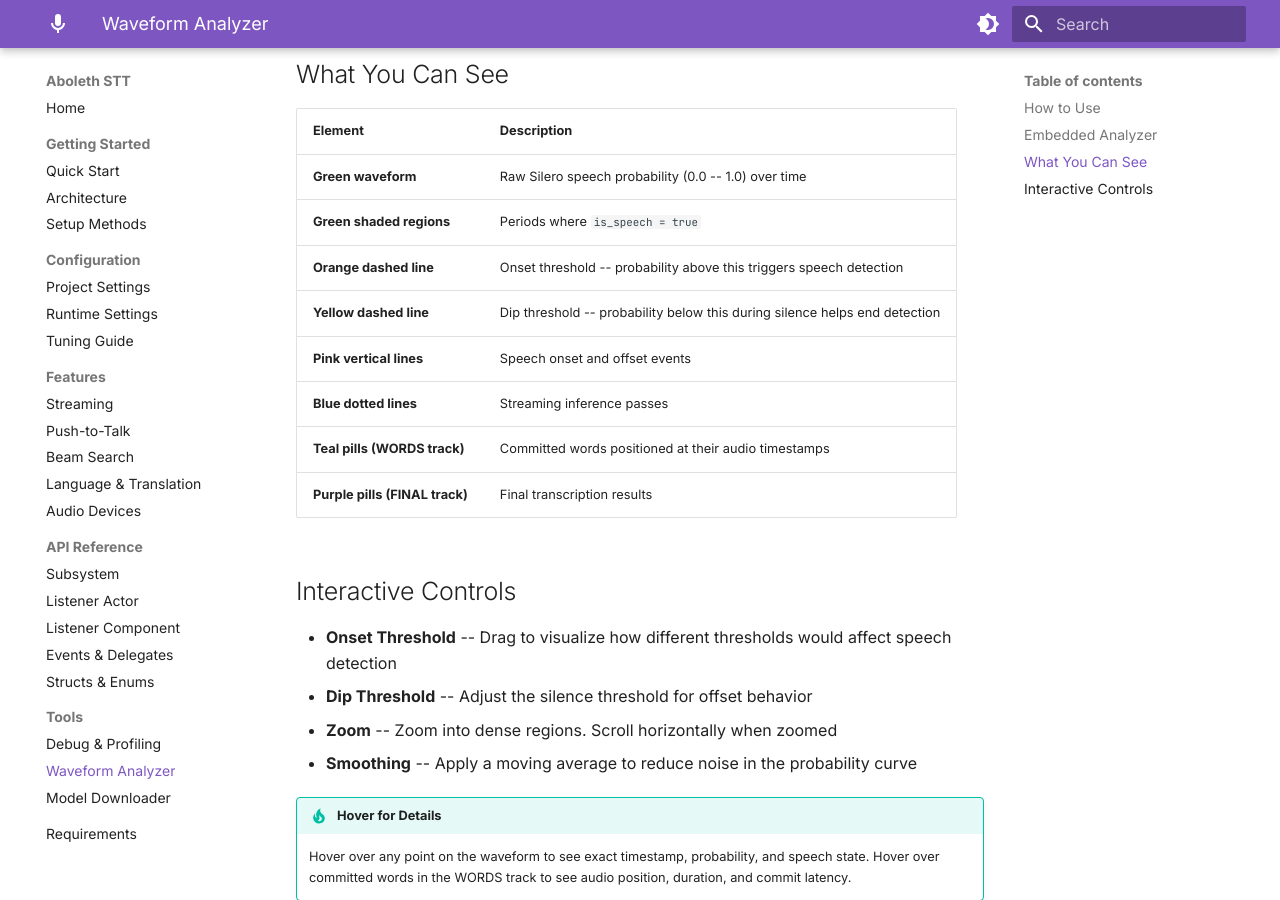
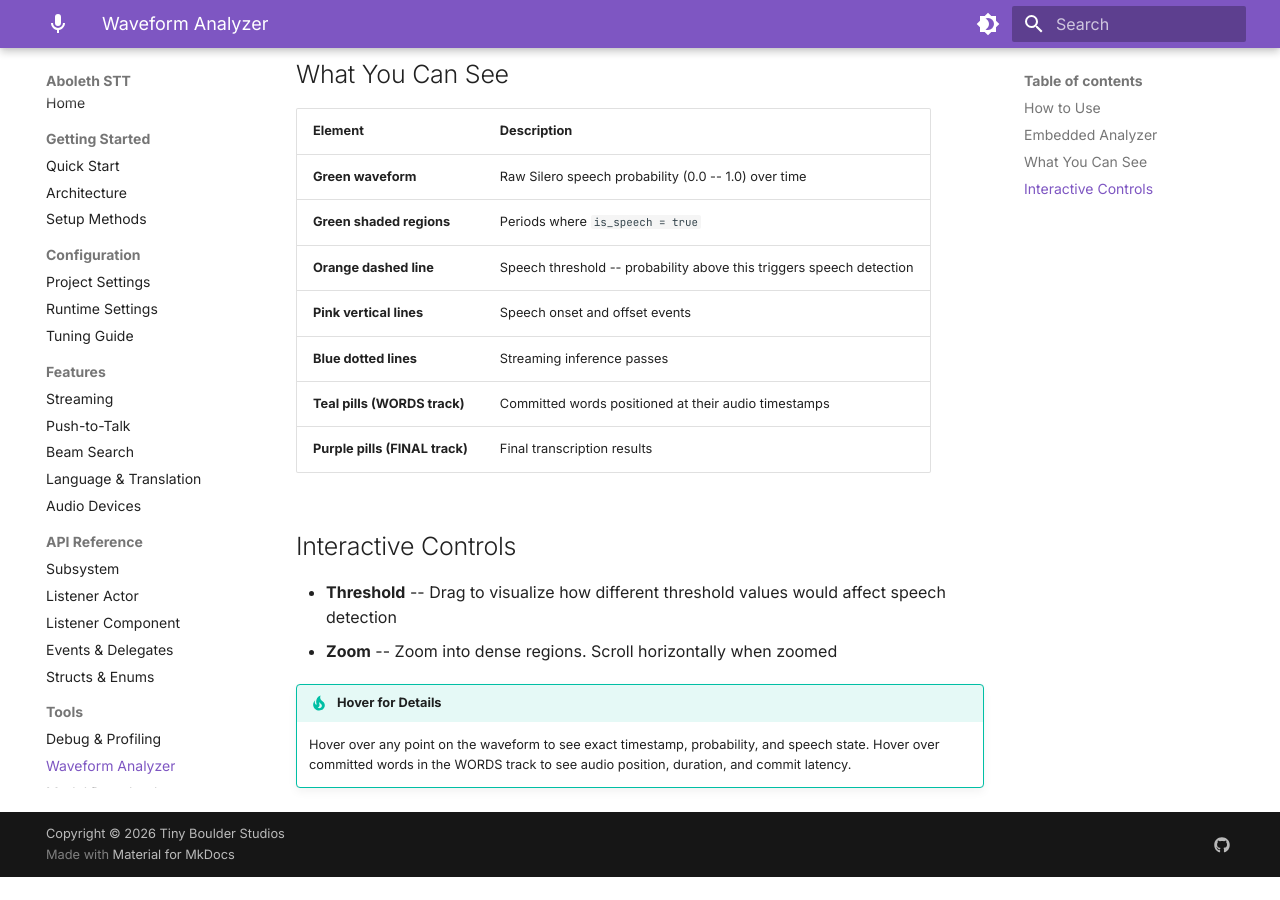
Before and after one commit to jmathis34/aboleth-docs, an MkDocs documentation site: the page built from docs/tools/waveform-analyzer.md, in a window 1280 px wide and 900 px high, scrolled down 1430 px. Built offline with MkDocs 1.6.1 and Material for MkDocs 9.7.7, drawn with Linux system fonts in a browser that asks for light colours; after the commit the page ends 2307 px from its top, so only the background shows below that.

Commit message:
Remove dip threshold and smoothing from waveform analyzer
Neither feature exists in the plugin. Cleaned up HTML controls,
legend, drawing code, and docs page to match actual VAD params.

Co-Authored-By: Claude Opus 4.6 <noreply@anthropic.com>

```diff
--- a/docs/tools/SileroWaveformAnalyzer.html
+++ b/docs/tools/SileroWaveformAnalyzer.html
@@ -181,29 +181,21 @@ canvas {
 </div>
 
 <div class="controls" id="controls" style="display:none">
-    <label>Onset Threshold:
+    <label>Threshold:
         <input type="range" id="onset-thresh" min="0" max="1" step="0.05" value="0.5">
         <span id="onset-thresh-val">0.50</span>
-    </label>
-    <label>Dip Threshold:
-        <input type="range" id="dip-thresh" min="0" max="1" step="0.05" value="0.3">
-        <span id="dip-thresh-val">0.30</span>
     </label>
     <label>Zoom:
         <input type="range" id="zoom" min="1" max="20" step="0.5" value="1">
         <span id="zoom-val">1x</span>
     </label>
     <button class="secondary" onclick="resetZoom()">Reset Zoom</button>
-    <label>Smoothing:
-        <input type="number" id="smoothing" min="1" max="30" value="1">
-    </label>
 </div>
 
 <div class="legend" id="legend" style="display:none">
     <div class="legend-item"><div class="legend-color" style="background:#00ff88"></div> Probability</div>
     <div class="legend-item"><div class="legend-color" style="background:rgba(0,255,136,0.15); height:12px"></div> Speech Active</div>
-    <div class="legend-item"><div class="legend-color" style="background:#ff6b35; height:2px; border-style:dashed"></div> Onset Threshold</div>
-    <div class="legend-item"><div class="legend-color" style="background:#ffaa00; height:2px; border-style:dashed"></div> Dip Threshold</div>
+    <div class="legend-item"><div class="legend-color" style="background:#ff6b35; height:2px; border-style:dashed"></div> Threshold</div>
     <div class="legend-item"><div class="legend-color" style="background:#ff3366"></div> Onset/Offset</div>
     <div class="legend-item"><div class="legend-color" style="background:rgba(0,170,255,0.4); height:2px; border-style:dotted"></div> Streaming Pass</div>
     <div class="legend-item"><div class="legend-color" style="background:#44ddaa; height:10px; border-radius:3px"></div> Committed Word</div>
@@ -244,15 +236,10 @@ function init() {
         document.getElementById('onset-thresh-val').textContent = parseFloat(e.target.value).toFixed(2);
         draw();
     });
-    document.getElementById('dip-thresh').addEventListener('input', e => {
-        document.getElementById('dip-thresh-val').textContent = parseFloat(e.target.value).toFixed(2);
-        draw();
-    });
     document.getElementById('zoom').addEventListener('input', e => {
         document.getElementById('zoom-val').textContent = parseFloat(e.target.value).toFixed(1) + 'x';
         draw();
     });
-    document.getElementById('smoothing').addEventListener('change', draw);
 
     // Tooltip
     canvas.addEventListener('mousemove', showTooltip);
@@ -419,19 +406,7 @@ function updateStats() {
 }
 
 function getSmoothed() {
-    const windowSize = parseInt(document.getElementById('smoothing').value) || 1;
-    if (windowSize <= 1) return data.map(d => d.probability);
-
-    const smoothed = [];
-    for (let i = 0; i < data.length; i++) {
-        let sum = 0, count = 0;
-        for (let j = Math.max(0, i - Math.floor(windowSize/2)); j <= Math.min(data.length-1, i + Math.floor(windowSize/2)); j++) {
-            sum += data[j].probability;
-            count++;
-        }
-        smoothed.push(sum / count);
-    }
-    return smoothed;
+    return data.map(d => d.probability);
 }
 
 function draw() {
@@ -472,7 +447,6 @@ function draw() {
     ctx.fillRect(0, 0, w, h);
 
     const onsetThresh = parseFloat(document.getElementById('onset-thresh').value);
-    const dipThresh = parseFloat(document.getElementById('dip-thresh').value);
     const smoothed = getSmoothed();
 
     if (data.length === 0) return;
@@ -539,19 +513,7 @@ function draw() {
     ctx.fillStyle = '#ff6b35';
     ctx.textAlign = 'left';
     ctx.font = '10px monospace';
-    ctx.fillText('onset ' + onsetThresh.toFixed(2), w - pad.right + 2, yForProb(onsetThresh) + 3);
-
-    // Dip threshold line
-    ctx.strokeStyle = '#ffaa00';
-    ctx.lineWidth = 1;
-    ctx.setLineDash([4, 4]);
-    ctx.beginPath();
-    ctx.moveTo(pad.left, yForProb(dipThresh));
-    ctx.lineTo(w - pad.right, yForProb(dipThresh));
-    ctx.stroke();
-    ctx.setLineDash([]);
-    ctx.fillStyle = '#ffaa00';
-    ctx.fillText('dip ' + dipThresh.toFixed(2), w - pad.right + 2, yForProb(dipThresh) + 3);
+    ctx.fillText('threshold ' + onsetThresh.toFixed(2), w - pad.right + 2, yForProb(onsetThresh) + 3);
 
     // Probability waveform
     ctx.strokeStyle = '#00ff88';
--- a/docs/tools/waveform-analyzer.md
+++ b/docs/tools/waveform-analyzer.md
@@ -38,8 +38,7 @@ An interactive visualization tool for inspecting Silero VAD probability logs. Us
 |---------|-------------|
 | **Green waveform** | Raw Silero speech probability (0.0 -- 1.0) over time |
 | **Green shaded regions** | Periods where `is_speech = true` |
-| **Orange dashed line** | Onset threshold -- probability above this triggers speech detection |
-| **Yellow dashed line** | Dip threshold -- probability below this during silence helps end detection |
+| **Orange dashed line** | Speech threshold -- probability above this triggers speech detection |
 | **Pink vertical lines** | Speech onset and offset events |
 | **Blue dotted lines** | Streaming inference passes |
 | **Teal pills (WORDS track)** | Committed words positioned at their audio timestamps |
@@ -47,10 +46,8 @@ An interactive visualization tool for inspecting Silero VAD probability logs. Us
 
 ## Interactive Controls
 
-- **Onset Threshold** -- Drag to visualize how different thresholds would affect speech detection
-- **Dip Threshold** -- Adjust the silence threshold for offset behavior
+- **Threshold** -- Drag to visualize how different threshold values would affect speech detection
 - **Zoom** -- Zoom into dense regions. Scroll horizontally when zoomed
-- **Smoothing** -- Apply a moving average to reduce noise in the probability curve
 
 !!! tip "Hover for Details"
     Hover over any point on the waveform to see exact timestamp, probability, and speech state. Hover over committed words in the WORDS track to see audio position, duration, and commit latency.
```
